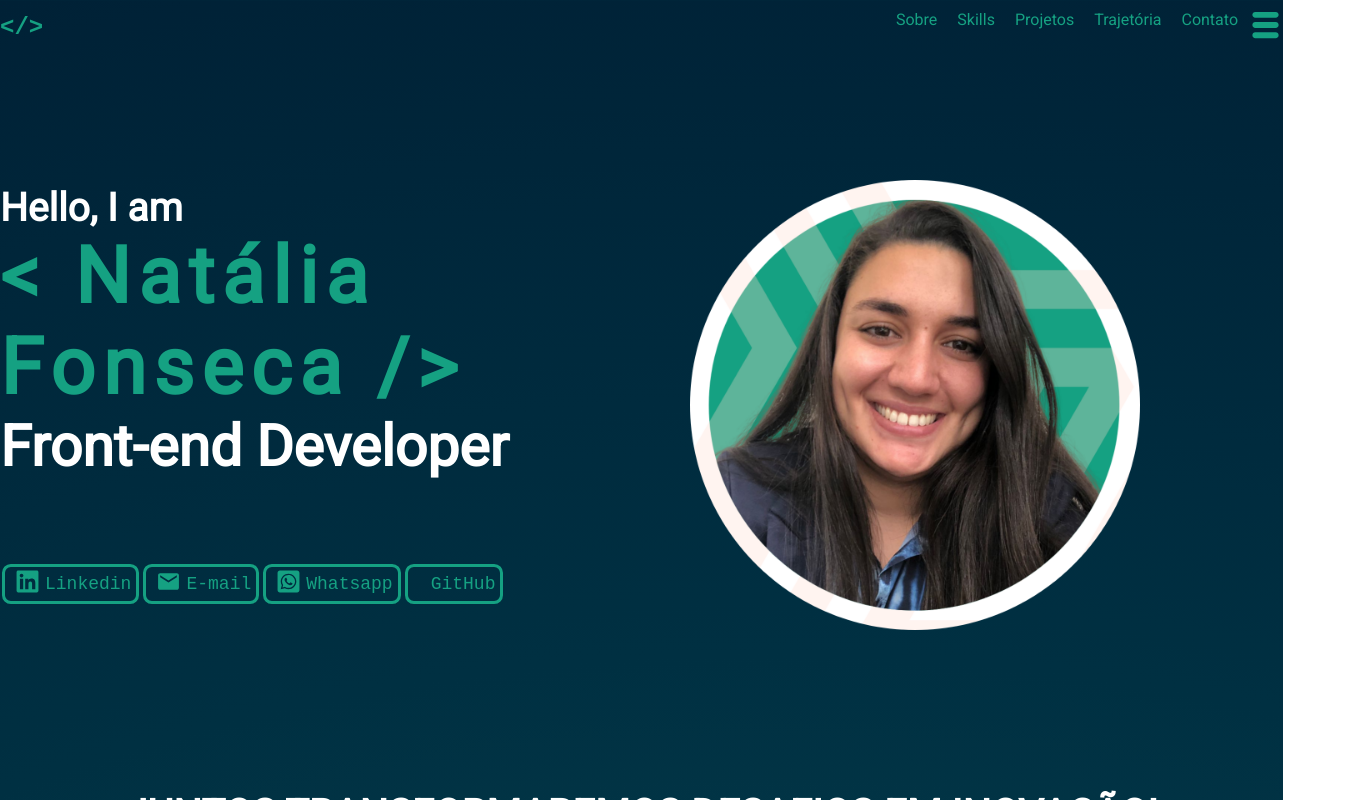
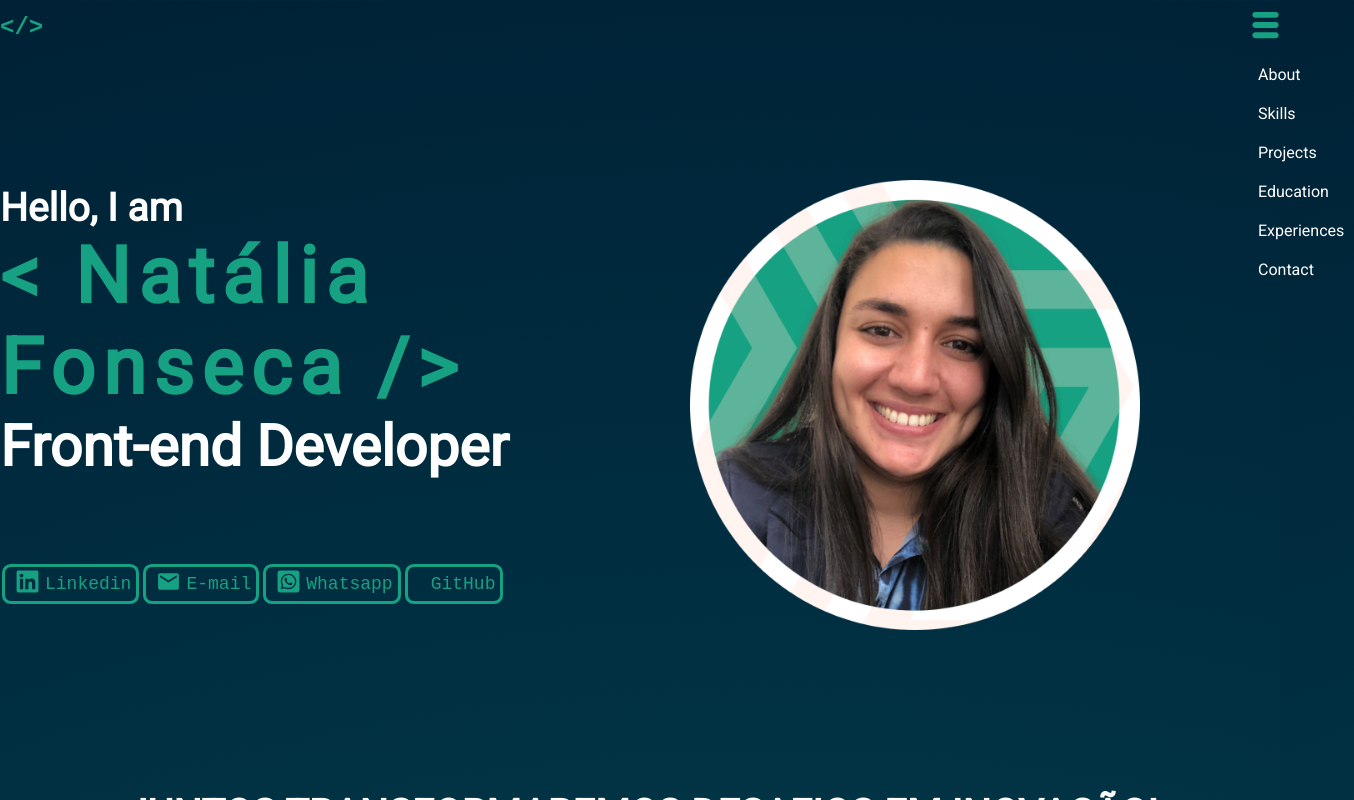
Before and after one commit to NataliaFonseca1/portfolio_2, a React (Vite) app: page / in a window 1280 px wide. Both pictures are taken after a click on the button 1265 px from the left and 27 px from the top of the page. Shown: the top 800 px of the page, 1354 px wide, since content can reach past the window. Built offline with nearby package versions, Linux system fonts and the light colour scheme; some icons are missing; a small style sheet from the web is missing.

Commit message:
header adjustments

```diff
--- a/src/Links/styles.ts
+++ b/src/Links/styles.ts
@@ -20,6 +20,7 @@ export const GitHub = styled(FaSquareGithub)`
 export const LinkCard = styled.ul`
   padding-top: 41px;
   display: flex;
+
   li {
     display: flex;
     align-items: center;
@@ -29,6 +30,7 @@ export const LinkCard = styled.ul`
     height: 40px;
     margin: 2px;
   }
+
   span {
     color: #15a182;
     font-size: 18px;
--- a/src/components/About/index.tsx
+++ b/src/components/About/index.tsx
@@ -8,7 +8,7 @@ const About = () => {
   }
   return (
     <>
-      <S.AboutContainer className="container">
+      <S.AboutContainer className="container" id="about">
         <h1>About me()</h1>
         <p>
           Lorem ipsum dolor sit amet consectetur adipisicing elit. Nisi officia
--- a/src/components/Education/index.tsx
+++ b/src/components/Education/index.tsx
@@ -11,7 +11,7 @@ import { FaCode } from 'react-icons/fa6'
 const Education = () => {
   return (
     <>
-      <S.EducationContainer>
+      <S.EducationContainer id="education">
         <h1>Education()</h1>
         <VerticalTimeline>
           <VerticalTimelineElement
--- a/src/components/Experiences/index.tsx
+++ b/src/components/Experiences/index.tsx
@@ -2,7 +2,7 @@ import * as S from './styles'
 
 const Experiences = () => {
   return (
-    <S.ListContainer>
+    <S.ListContainer id="experiences">
       <h1>Experiences()</h1>
       <S.CardList>
         <h2>Desenvolvedora Front End Freelancer</h2>
--- a/src/components/Footer/index.tsx
+++ b/src/components/Footer/index.tsx
@@ -3,7 +3,7 @@ import * as S from './styles'
 
 const Footer = () => {
   return (
-    <S.HeaderContainer>
+    <S.HeaderContainer id="contact">
       <S.TextContainer>
         <h2>NEED A DEVELOPER?</h2>
         <h1>Let's work together</h1>
--- a/src/components/Header/index.tsx
+++ b/src/components/Header/index.tsx
@@ -18,16 +18,7 @@ const Header = () => {
           <div>
             <h2>&lt;/&gt;</h2>
           </div>
-          <S.Menu>
-            {ismenuactive && (
-              <ul>
-                <li>Sobre</li>
-                <li>Skills</li>
-                <li>Projetos</li>
-                <li>Trajetória</li>
-                <li>Contato</li>
-              </ul>
-            )}
+          <div>
             <button onMouseEnter={toggleMenu} className="menu">
               <S.Icon>
                 <>
@@ -35,7 +26,31 @@ const Header = () => {
                 </>
               </S.Icon>
             </button>
-          </S.Menu>
+            <div>
+              {ismenuactive && (
+                <ul>
+                  <li>
+                    <a href="#about">About</a>
+                  </li>
+                  <li>
+                    <a href="#skilss">Skills</a>
+                  </li>
+                  <li>
+                    <a href="#projects">Projects</a>
+                  </li>
+                  <li>
+                    <a href="#education">Education</a>
+                  </li>
+                  <li>
+                    <a href="#experiences">Experiences</a>
+                  </li>
+                  <li>
+                    <a href="#contact">Contact</a>
+                  </li>
+                </ul>
+              )}
+            </div>
+          </div>
         </S.navContainer>
       </div>
     </S.HeaderContainer>
--- a/src/components/Header/styles.ts
+++ b/src/components/Header/styles.ts
@@ -1,40 +1,47 @@
 import styled from 'styled-components'
-//import { FaCode } from 'react-icons/fa'
+
 import { TiThMenu } from 'react-icons/ti'
 
 export const HeaderContainer = styled.div`
   height: 180px;
 
   ul {
-    display: flex;
+    display: block;
+    position: absolute;
   }
   ul > li {
     padding: 10px;
     cursor: pointer;
     font-family: Roboto, sans-serif;
+    :hover {
+      color: #15a182;
+    }
   }
+  a {
+    color: #fff;
+    text-decoration: none;
+    font-family: Roboto, sans-serif;
+  }
+
   button {
     border: none;
     background-color: transparent;
   }
 `
 
-export const Menu = styled.div`
-  display: flex;
-`
 export const Icon = styled.span`
   svg {
     width: 35px;
-    height: 50px; /* Defina o tamanho do ícone aqui */
+    height: 50px;
   }
 `
 export const navContainer = styled.nav`
   display: flex;
   align-items: center;
-  justify-content: space-between;
   color: #15a182;
   width: 100%;
   margin: 0 auto;
+  justify-content: space-between;
   span {
     color: #ffff;
     width: 50px;
--- a/src/components/ProjetsList/index.tsx
+++ b/src/components/ProjetsList/index.tsx
@@ -14,7 +14,7 @@ type Props = {
 const ProjectsList = ({ Projects }: Props) => {
   return (
     <>
-      <h1>Projects List()</h1>
+      <h1 id="projects">Projects List()</h1>
       <S.CardContainer>
         <Swiper
           initialSlide={1}
--- a/src/components/Skills/index.tsx
+++ b/src/components/Skills/index.tsx
@@ -8,7 +8,7 @@ type Props = {
 
 const Skills = ({ Skills }: Props) => {
   return (
-    <S.MarqueeContainer>
+    <S.MarqueeContainer id="skilss">
       <h1>
         Skills<span>()</span>
       </h1>
--- a/src/styles/styles.ts
+++ b/src/styles/styles.ts
@@ -16,6 +16,7 @@ export const EstiloGlobal = createGlobalStyle`
 
 body{
   background-image: radial-gradient(circle at 60.46% 62.47%, #4d666c 0, #31555f 25%, #074250 50%, #003042 75%, #002136 100%);
+
 }
 .container{
 
```
